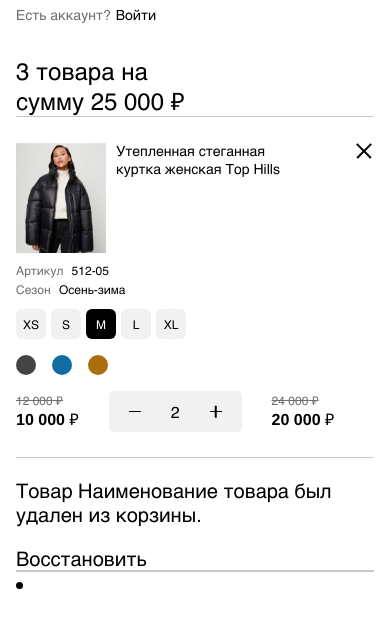
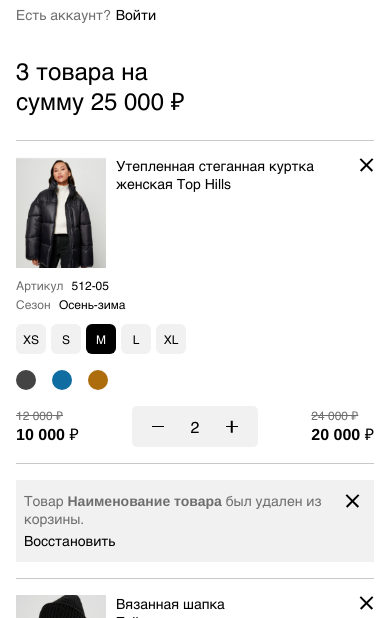
Before and after one commit to StasyaShu/test_5corners, a website: page source/index.html in a window 390 px wide. Shown: the part 166-784 px from the top of the page. Drawn offline with nearby package versions, Linux system fonts and the light colour scheme; files that its build step writes are made by us from their sources; files whose address does not match are found by name.

Commit message:
стили и адаптив удаленного товара

```diff
--- a/source/index.html
+++ b/source/index.html
@@ -113,7 +113,7 @@
                         <img src="img/img-jacket-desktop@1x.jpg" srcset="img/img-jacket-desktop@2x.jpg 2x" width="130"
                           height="160" alt="Утепленная стеганная куртка женская Top Hills">
                       </picture>
-                      <b class="card__title">Утепленная стеганная куртка женская Top Hills</b>
+                      <a href="#" class="card__title" aria-label="Перейти в товар">Утепленная стеганная куртка женская Top Hills</a>
                       <div class="card__info">
                         <p class="card__description">Артикул <span>512-05</span></p>
                         <p class="card__description">Сезон <span>Осень-зима</span></p>
@@ -161,9 +161,10 @@
                   </div>
                 </li>
                 <li class="cards__item card card--deleted">
+                  <div class="card__wrapper">
                     <div class="card__content">
-                    <p class="card__deleted">Товар <span>Наименование товара</span> был удален из корзины.</p>
-                    <a href="#" aria-label="Восстановить товар из корзины">Восстановить</a>
+                      <p>Товар <a href="#" aria-label="Перейти в товар">Наименование товара</a> был удален из корзины.</p>
+                      <a href="#" class="card__link-restore" aria-label="Восстановить товар из корзины">Восстановить</a>
                       <button type="button" class="card__button button button--close"><span
                           class="visually-hidden">удалить товар из
                           корзины</span></button>
@@ -172,7 +173,8 @@
                 </li>
                 <li class="cards__item card">
                   <div class="card__wrapper">
-                <button type="button" class="card__button button button--close"><span class="visually-hidden">удалить
+                    <button type="button" class="card__button button button--close"><span
+                        class="visually-hidden">удалить
                         товар из корзины</span></button>
                     <div class="card__image">
                       <picture>
@@ -181,7 +183,7 @@
                         <img src="img/img-hat-desktop@1x.jpg" srcset="img/img-hat-desktop@2x.jpg 2x" width="130"
                           height="160" alt="Вязанная шапка Zolla">
                       </picture>
-                  <b class="card__title">Вязанная шапка Zolla</b>
+                      <a href="#" class="card__title" aria-label="Перейти в товар">Вязанная шапка Zolla</a>
                       <div class="card__info">
                         <p class="card__description">Артикул <span>891-256</span></p>
                         <p class="card__description">Сезон <span>Демисезон</span></p>
@@ -194,7 +196,8 @@
                         </ul>
                         <ul class="card__colors color">
                           <li class="color__item color__item--black color__item--active">
-                        <input class="visually-hidden radio radio--black" type="radio" name="color" id="black" checked>
+                            <input class="visually-hidden radio radio--black" type="radio" name="color" id="black"
+                              checked>
                             <label for="black"></label>
                           </li>
                         </ul>
--- a/source/sass/blocks/order.scss
+++ b/source/sass/blocks/order.scss
@@ -60,6 +60,10 @@
       font-size: 14px;
       line-height: 18px;
     }
+
+    &:hover {
+      text-decoration: underline;
+    }
   }
 
   &__goods-title {
@@ -68,11 +72,13 @@
     font-size: 28px;
     line-height: 30px;
     color: $color-black;
+    margin: 0 0 30px;
 
     @include mobile {
       font-size: 24px;
       line-height: 30px;
       max-width: 180px;
+      margin: 0 0 24px;
     }
   }
 }
--- a/source/sass/blocks/price.scss
+++ b/source/sass/blocks/price.scss
@@ -2,6 +2,10 @@
   display: flex;
   align-items: center;
   justify-content: space-between;
+
+  @include mobile {
+    width: 100%;
+  }
 
   &__content {
     display: flex;
--- a/source/sass/components/button.scss
+++ b/source/sass/components/button.scss
@@ -13,6 +13,10 @@
       transform: rotate(45deg);
       top: 0;
       left: 0;
+
+      @include mobile {
+        width: 17px;
+      }
     }
 
     &::before {
@@ -24,6 +28,10 @@
       transform: rotate(-45deg);
       top: 0;
       left: 0;
+
+      @include mobile {
+        width: 17px;
+      }
     }
   }
 
--- a/source/sass/components/card.scss
+++ b/source/sass/components/card.scss
@@ -10,6 +10,7 @@
     align-items: flex-start;
 
     @include mobile {
+      padding: 16px 0;
       display: flex;
       flex-direction: column;
     }
@@ -17,8 +18,8 @@
 
   &__button {
     position: absolute;
-    top: 33px;
-    right: 8px;
+    top: 23px;
+    right: 4px;
   }
 
   &__image {
@@ -50,16 +51,22 @@
   }
 
   &__title {
+    display: block;
     font-weight: 400;
     font-size: 20px;
     line-height: 24px;
     color: $color-black;
-    max-width: 197px;
+    max-width: 91%;
     margin: 0 0 15px;
 
     @include mobile {
       font-size: 14px;
       line-height: 18px;
+      max-width: 91%;
+    }
+
+    &:hover {
+      text-decoration: underline;
     }
   }
 
@@ -99,35 +106,87 @@
       margin: 0 0 12px;
     }
   }
+
+  &__price {
+    @include mobile {
+      align-self: center;
+    }
+  }
 }
 
-.card--deleted {
+.card--deleted .card__wrapper {
+  display: flex;
+  align-items: center;
+  padding: 25px 0;
 
-  &__button {
-    position: static;
+  @include mobile {
+    padding: 16px 0;
   }
 
-  &__content {
+  .card__content {
+    width: 100%;
     display: flex;
     flex-wrap: wrap;
     align-items: center;
+    background-color: $color-white-smoke;
+    padding: 15px 52px 15px 25px;
 
-    a {
-      font-weight: 400;
-      font-size: 14px;
-      line-height: 18px;
-      color: $color-black;
+    @include mobile {
+      padding: 12px 15px 12px 8px;
+      flex-direction: column;
+      align-items: flex-start;
     }
   }
 
-  &__deleted {
+  .card__button {
+    top: 50%;
+    right: 40px;
+
+    @include mobile {
+      top: 36px;
+      right: 18px;
+    }
+  }
+
+  p {
+    margin: 0;
+    padding: 0;
     font-weight: 400;
     font-size: 16px;
     line-height: 21px;
     color: $color-dim-gray;
 
-    span {
+    @include mobile {
+      font-size: 14px;
+      line-height: 18px;
+      max-width: 91%;
+      margin: 0 0 4px;
+    }
+
+    a {
       font-weight: 600;
+      color: $color-dim-gray;
+
+      &:hover {
+        text-decoration: underline;
+      }
+    }
+  }
+
+  .card__link-restore {
+    display: block;
+    margin: 0 0 0 25px;
+    font-weight: 400;
+    font-size: 14px;
+    line-height: 18px;
+    color: $color-black;
+
+    @include mobile {
+      margin: 0;
+    }
+
+    &:hover {
+      text-decoration: underline;
     }
   }
 }
--- a/source/sass/components/quantity.scss
+++ b/source/sass/components/quantity.scss
@@ -5,6 +5,10 @@
   margin: 0 30px;
   background-color: $color-white-smoke;
   border-radius: 5px;
+
+  @include mobile {
+    margin: 0 8px;
+  }
 
   &__button {
     position: relative;
@@ -16,5 +20,9 @@
     line-height: 21px;
     color: $color-black;
     margin: 0 30px;
+
+    @include mobile {
+      margin: 0 27px;
+    }
   }
 }
```
Also changed, not shown: build/css/style.min.css, build/img/icon-bag.svg, build/index.html, 1 other file. Lines whose indentation alone changed are shown as unchanged.
